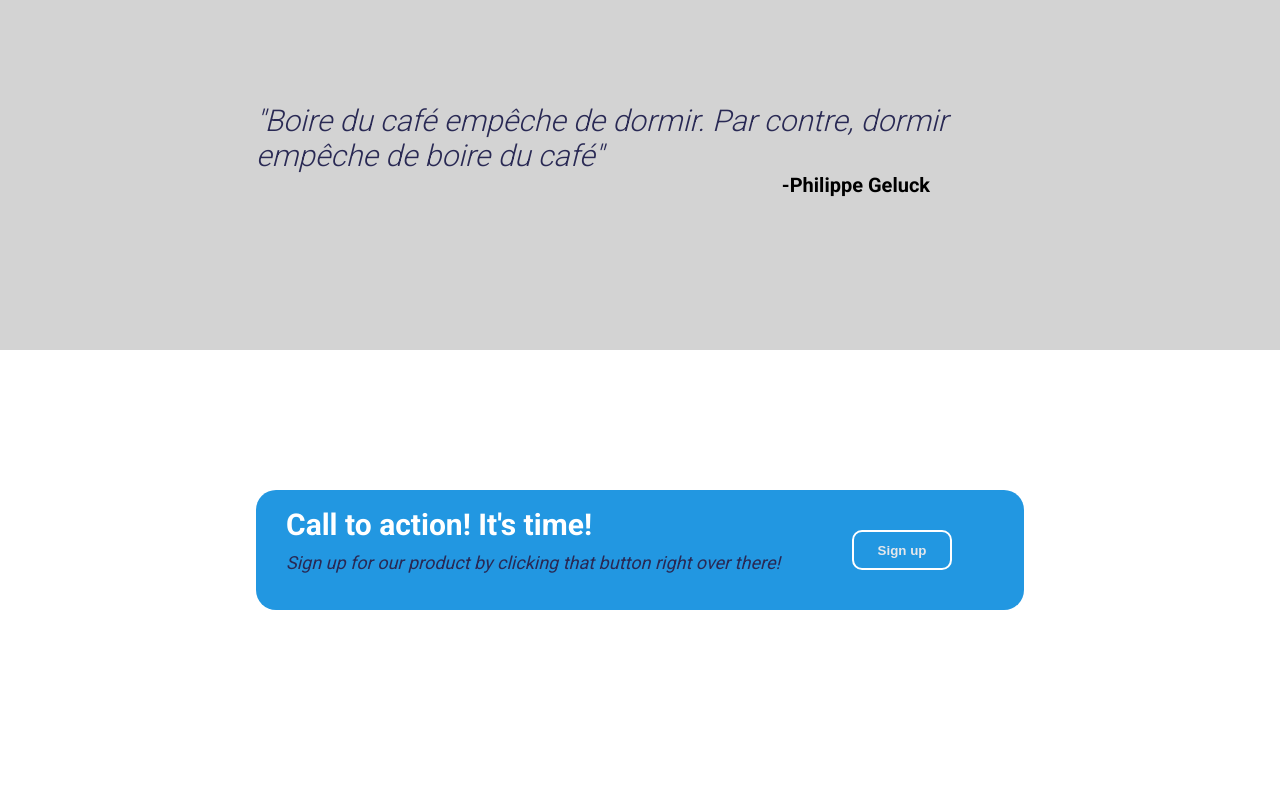
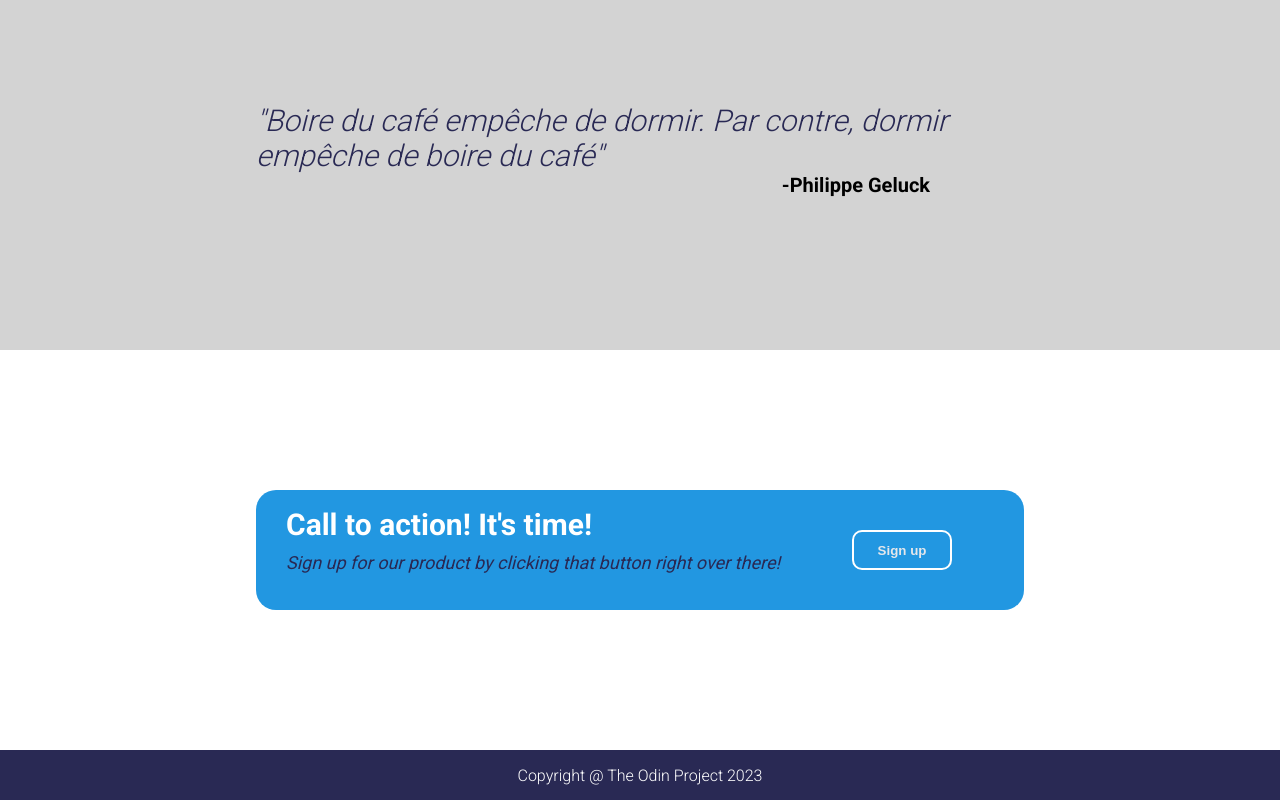
Before and after one commit to FranDeru/Landing-Page, a plain HTML site: page index.html in a window 1280 px wide. Shown: the part 1510-2310 px from the top of the page. Before the commit the page ends 2260 px from the top, so only its background shows below. Drawn offline with Linux system fonts and the light colour scheme.

Commit message:
création du footer de la page

```diff
--- a/index.html
+++ b/index.html
@@ -58,5 +58,8 @@
             <button>Sign up</button>
         </div>
     </div>
+    <div class="footer flex-container">
+        <p>Copyright @ The Odin Project 2023</p>
+    </div>
 </body>
 </html>
--- a/style.css
+++ b/style.css
@@ -188,3 +188,12 @@ button:hover {
 .button-block > button {
     border: 2px solid var(--white);
 }
+
+.footer {
+    background-color: var(--dim-gray);
+    height: 50px;
+    color: var(--white);
+    justify-content: center;
+    align-items: center;
+    font-weight: lighter;
+}
```
